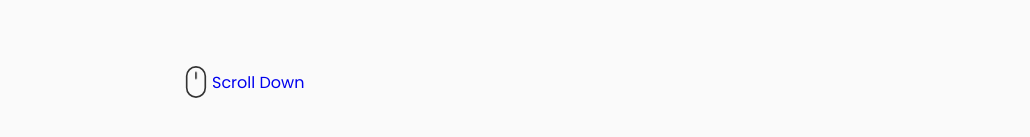
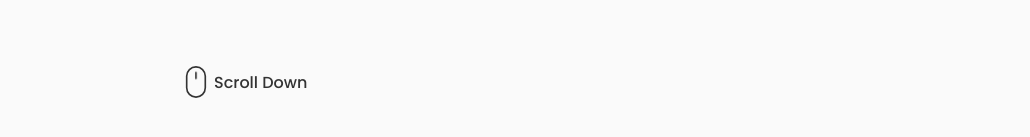
Before and after one commit to vikdts/fantastic-octo-guacamole, a React (Create React App) app in the folder resume/: page / in a window 1280 px wide. Shown: the part 553-690 px from the top of the page, without its empty margins (124-1154 px from the left). Built offline with nearby package versions, Linux system fonts and the light colour scheme; the HTML template or start-up script is replaced by a standard one.

Commit message:
style scroll name

```diff
--- a/resume/src/components/home/home.css
+++ b/resume/src/components/home/home.css
@@ -83,6 +83,18 @@
   }
 }
 
+.home__scroll-name {
+  color: var(--title-color);
+  font-weight: var(--font-medium);
+  margin-right: var(--mb-0-25);
+  margin-left: 2px;
+}
+
+.home__scroll-arrow {
+  font-size: 1.25rem;
+  color: var(--title-color);
+}
+
 /*=============== large ===============*/
 
 @media screen and (max-width: 992px) {
```
